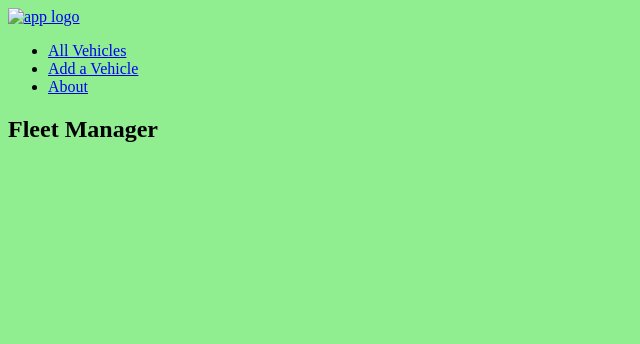
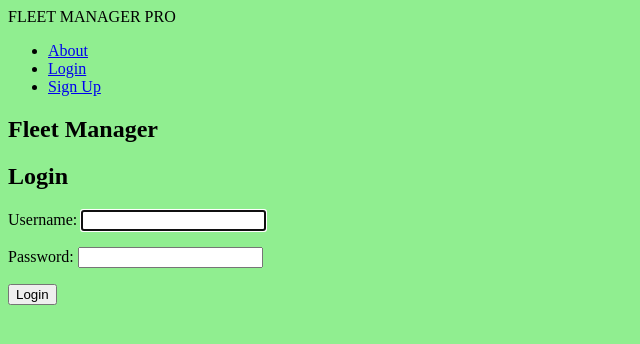
Before and after one commit to dallas-vanwyk/django-crud-app-lab-3, a Django app: page / in a window 1280 px wide. Shown: the top 344 px of the page, without its empty margins (0-640 px from the left). Run offline with Django 5.2, Linux system fonts and the light colour scheme.

Commit message:
completed lab assignment

```diff
--- a/fleetmgr/settings.py
+++ b/fleetmgr/settings.py
@@ -120,4 +120,10 @@ STATIC_URL = 'static/'
 # Default primary key field type
 # https://docs.djangoproject.com/en/5.2/ref/settings/#default-auto-field
 
+LOGIN_URL = 'home'
+
+LOGIN_REDIRECT_URL = 'vehicle-index'
+
+LOGOUT_REDIRECT_URL = 'home'
+
 DEFAULT_AUTO_FIELD = 'django.db.models.BigAutoField'
--- a/fleetmgr/urls.py
+++ b/fleetmgr/urls.py
@@ -22,4 +22,5 @@ from django.urls import path, include
 urlpatterns = [
     path('admin/', admin.site.urls),
     path('', include('main_app.urls')),
+    path('accounts/', include('django.contrib.auth.urls')),
 ]
--- a/main_app/models.py
+++ b/main_app/models.py
@@ -1,6 +1,6 @@
 from django.db import models
 from django.urls import reverse
-from datetime import date
+# from datetime import date
 from django.contrib.auth.models import User
 
 CATEGORIES = (
--- a/main_app/templates/base.html
+++ b/main_app/templates/base.html
@@ -10,25 +10,36 @@
         <link rel="stylesheet" href="{% static 'css/base.css' %}" />
         <title>Fleet Manager</title>
         {% block head %}
+
         {% endblock %}
     </head>
     <body>
         <header>
-      <div class="header-logo-container">
-        <a href="/">
-          <img src="" alt="app logo" />
-        </a>
+        <div>
+            FLEET MANAGER PRO
         </div>
         <nav>
             <ul>
+                <li><a href="{% url 'about' %}">About</a></li>
+                {% if user.is_authenticated %}
                     <li><a href="{% url 'vehicle-index' %}">All Vehicles</a></li>
                     <li><a href="{% url 'vehicle-create' %}">Add a Vehicle</a></li>
-          <li><a href="{% url 'about' %}">About</a></li>
+                    <li>
+                        <form method="post" action="{% url 'logout' %}">
+                            {% csrf_token %}
+                            <button type="submit">Log out</button>
+                        </form>
+                    </li>
+                {% else %}
+                    <li><a href="{% url 'home' %}">Login</a></li>
+                    <li><a href="{% url 'signup' %}">Sign Up</a></li>
+                {% endif %}
             </ul>
         </nav>
         </header>
         <main>
         {% block content %}
+
         {% endblock %}
         </main>
     </body>
--- a/main_app/templates/home.html
+++ b/main_app/templates/home.html
@@ -1,15 +1,22 @@
 {% extends 'base.html' %} {% load static %} {% block head %}
+  {% comment %}link style sheet{% endcomment %}
+{% endblock %} {% block content %}
+  <section>
+    <div>
+      <h2>Fleet Manager</h2>
+    </div>
+  </section>
 
-{% comment %} link style sheet {% endcomment %}
-
-{% endblock %} {% block content %}
-
-<section>
-    <div>
-        <h2>
-            Fleet Manager
-        </h2>
-    </div>
-</section>
+  {% if not user.is_authenticated %}
+    <section>
+        <form action="{% url 'home' %}" method="post" class="login">
+        <h1>Login</h1>
+        {% csrf_token %}
+        {{ form.as_p }}
+        <input type="hidden" name="next" value="{{ next }}" />
+        <button type="submit" class="btn submit">Login</button>
+        </form>
+    </section>
+  {% endif %}
 
 {% endblock %}
--- a/main_app/urls.py
+++ b/main_app/urls.py
@@ -4,12 +4,13 @@ from django.urls import path
 from . import views
 
 urlpatterns = [
-    path('', views.home, name='home'),
+    path('', views.Home.as_view(), name='home'),
     path('about/', views.about, name='about'),
     path('vehicles/', views.vehicle_index, name='vehicle-index'),
     path('vehicles/<int:vehicle_id>', views.vehicle_detail, name='vehicle-detail'),
     path('vehicles/create/', views.VehicleCreate.as_view(), name='vehicle-create'),
     path('vehicles/<int:pk>/update/', views.VehicleUpdate.as_view(), name='vehicle-update'),
     path('vehicles/<int:pk>/delete/', views.VehicleDelete.as_view(), name='vehicle-delete'),
-    path('vehicles/<int:vehicle_id>/add-maintenance/', views.add_maintenance, name='add-maintenance')
+    path('vehicles/<int:vehicle_id>/add-maintenance/', views.add_maintenance, name='add-maintenance'),
+    path('accounts/signup/', views.signup, name='signup'),
 ]
--- a/main_app/views.py
+++ b/main_app/views.py
@@ -1,21 +1,28 @@
 # main_app/views.py
 
 from django.shortcuts import render, redirect
-from django.http import HttpResponse
+# from django.http import HttpResponse
 from .models import Vehicle
 from django.views.generic.edit import CreateView, UpdateView, DeleteView
 from .forms import MaintenanceForm
+from django.contrib.auth.views import LoginView
+from django.contrib.auth import login
+from django.contrib.auth.forms import UserCreationForm
+from django.contrib.auth.decorators import login_required
+from django.contrib.auth.mixins import LoginRequiredMixin
 
-def home(req):
-    return render(req, 'home.html')
+class Home(LoginView):
+    template_name = 'home.html'
 
 def about(req):
     return render(req, 'about.html')
 
+@login_required
 def vehicle_index(req):
-    vehicles = Vehicle.objects.all()
+    vehicles = Vehicle.objects.filter(user=req.user)
     return render(req, 'vehicles/index.html', {'vehicles': vehicles})
 
+@login_required
 def vehicle_detail(req, vehicle_id):
     vehicle = Vehicle.objects.get(id=vehicle_id)
     maintenance_form = MaintenanceForm()
@@ -24,18 +31,22 @@ def vehicle_detail(req, vehicle_id):
         'maintenance_form': maintenance_form,
     })
 
-class VehicleCreate(CreateView):
+class VehicleCreate(LoginRequiredMixin, CreateView):
     model = Vehicle
-    fields = '__all__'
+    fields = ['modelyear', 'make', 'model']
+    def form_valid(self, form):
+        form.instance.user = self.request.user
+        return super().form_valid(form)
 
-class VehicleUpdate(UpdateView):
+class VehicleUpdate(LoginRequiredMixin, UpdateView):
     model = Vehicle
-    fields = '__all__'
+    fields = ['modelyear', 'make', 'model']
 
-class VehicleDelete(DeleteView):
+class VehicleDelete(LoginRequiredMixin, DeleteView):
     model = Vehicle
     success_url = '/vehicles/'
 
+@login_required
 def add_maintenance(req, vehicle_id):
     form = MaintenanceForm(req.POST)
     if form.is_valid():
@@ -43,3 +54,17 @@ def add_maintenance(req, vehicle_id):
         new_maintenance.vehicle_id = vehicle_id
         new_maintenance.save()
     return redirect('vehicle-detail', vehicle_id=vehicle_id)
+
+def signup(req):
+    error_message = ''
+    if req.method == 'POST':
+        form = UserCreationForm(req.POST)
+        if form.is_valid():
+            user = form.save()
+            login(req, user)
+            return redirect('vehicle-index')
+        else:
+            error_message = 'Invalid sign up - try again'
+    form = UserCreationForm()
+    context = {'form': form, 'error_message': error_message}
+    return render(req, 'signup.html', context)
```
Also changed, not shown: main_app/templates/signup.html (added, +20 -0 lines). Lines whose indentation alone changed are shown as unchanged.
